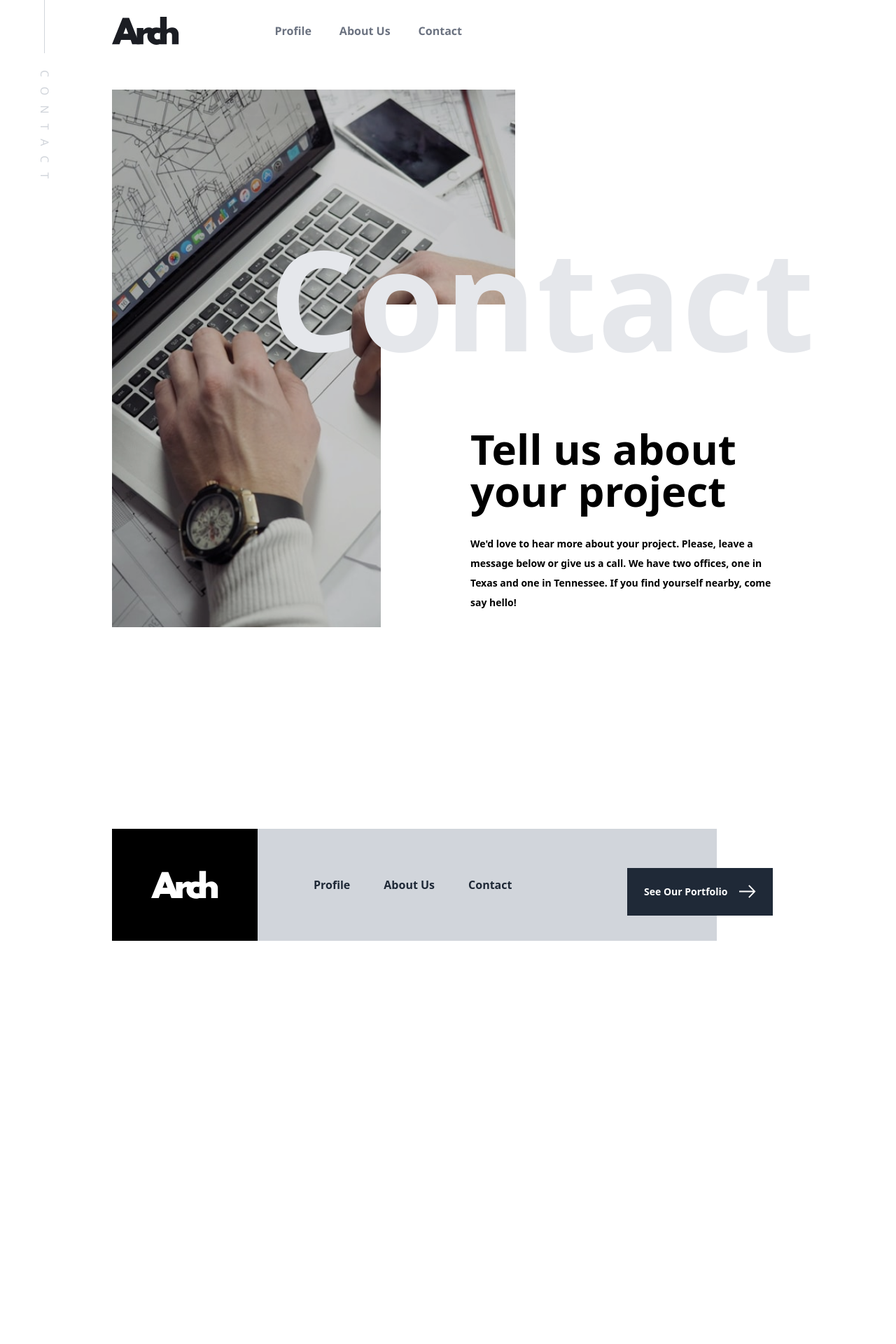
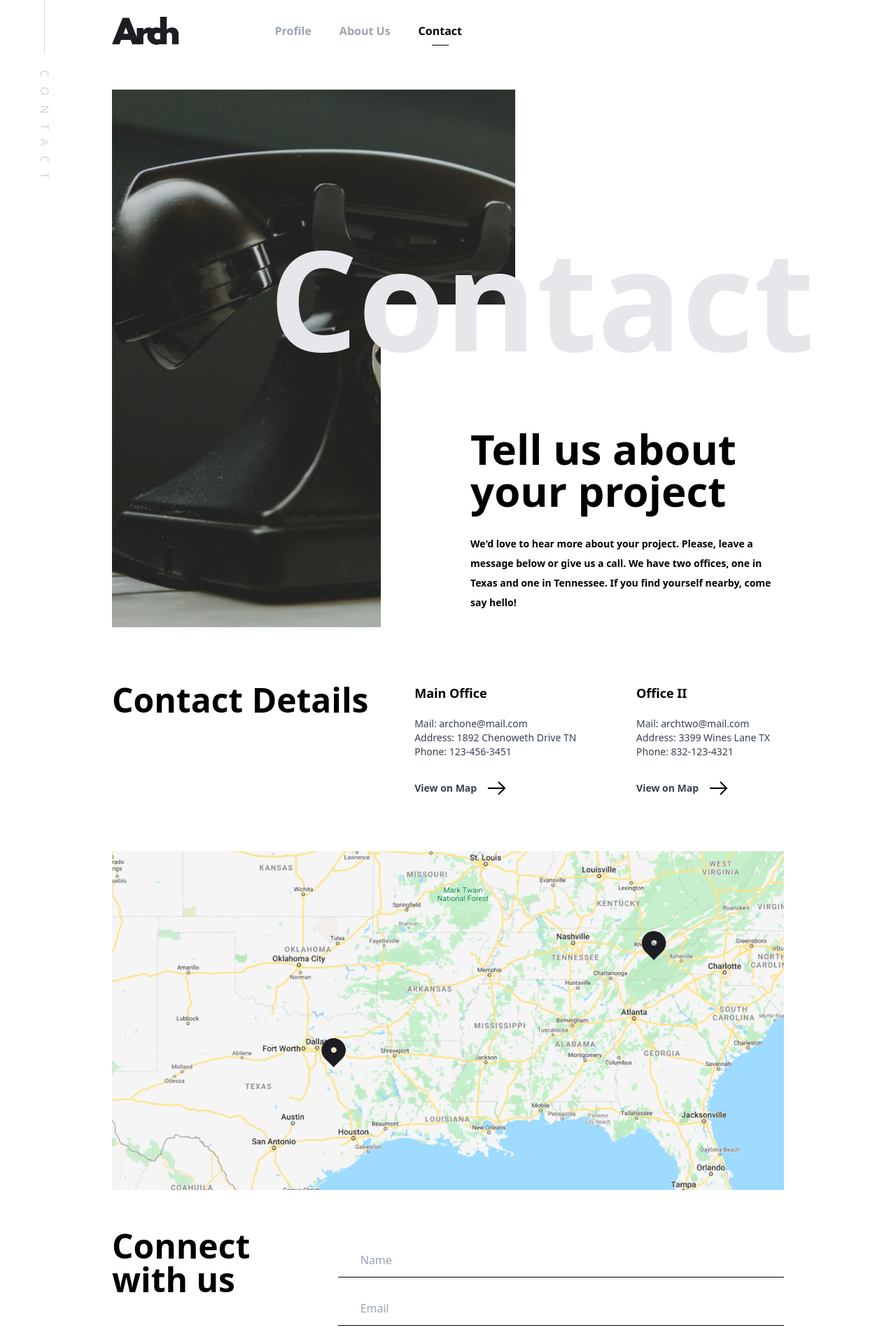
Before and after one commit to ahmedgamer4/Arch-studio, a React (Vite) app: page /contact in a window 1280 px wide. Shown: the part 40-1960 px from the top of the page at 70% size. Before the commit the page ends 1384 px from the top, so only its background shows below. Built offline with nearby package versions, Linux system fonts and the light colour scheme.

Commit message:
Make the code cleaner

```diff
--- a/json/data.json
+++ b/json/data.json
@@ -385,9 +385,9 @@
         "We'd love to hear more about your project. Please, leave a message below or give us a call. We have two offices, one in Texas and one in Tennessee. If you find yourself nearby, come say hello!"
       ],
       "image": {
-        "desktop": "/assets/about/desktop/image-hero.jpg",
-        "tablet": "/assets/about/desktop/image-hero.jpg",
-        "mobile": "/assets/about/desktop/image-hero.jpg"
+        "desktop": "/assets/contact/desktop/image-hero.jpg",
+        "tablet": "/assets/contact/desktop/image-hero.jpg",
+        "mobile": "/assets/contact/desktop/image-hero.jpg"
       }
     },
     "details": {
--- a/src/components/Card.tsx
+++ b/src/components/Card.tsx
@@ -19,10 +19,10 @@ type CardProps = {
 
 const cardVariants: Variants = {
   offscreen: {
-    y: 200
+    y: 100
   },
   onscreen: {
-    y: 50,
+    y: 0,
     transition: {
       type: "spring",
       duration: 1,
--- a/src/components/Featured.tsx
+++ b/src/components/Featured.tsx
@@ -8,7 +8,7 @@ function Featured() {
   const { projects } = data.portfolio
   return (
     <section className='mt-20 px-2 sm:p-0'>
-      <div className='flex justify-between w-full items-center -mb-8'>
+      <div className='flex justify-between w-full items-center'>
         <h2 className='text-5xl font-bold'>Featured</h2>
         <Link to='/portfolio' className='hidden md:flex mt-5 justify-between w-36 sm:w-40 items-center bg-gray-800 hover:bg-gray-600 py-4 px-5 sm:px-6 hover:pr-4 transition-[padding] duration-200'>
           <p className='font-semibold text-white'>See All</p>
--- a/src/components/Gallery.tsx
+++ b/src/components/Gallery.tsx
@@ -1,10 +1,20 @@
-import React, { useState } from 'react'
+import React, { useEffect, useState } from 'react'
 import data from '../../json/data.json'
 import Slide from './Slide'
 
 function Gallery() {
-  const [currentImage, setCurrentImage] = useState(1)
+  const [currentImage, setCurrentImage] = useState(0)
   const { slides } = data.home.hero
+
+  useEffect(() => {
+    const interval = setInterval(() => {
+      currentImage === 3 ?
+        setCurrentImage(0) :
+        setCurrentImage(prev => prev + 1)
+    }, 5000)
+
+    return () => clearInterval(interval)
+  }, [currentImage])
 
   return (
     <div>
--- a/src/components/Header.tsx
+++ b/src/components/Header.tsx
@@ -34,7 +34,7 @@ function Header() {
 
   return (
     <header className='w-11/12 sm:w-10/12 md:w-9/12 mx-auto py-10 sm:py-16 z-50 relative sm:static'>
-      <div  className='md:flex gap-x-6 absolute rotate-90 origin-left left-[5vw] -top-10 items-center hidden'>
+      <div className='md:flex gap-x-6 absolute rotate-90 origin-left left-[5vw] -top-10 items-center hidden'>
         <div className='w-36 h-[1px] bg-gray-300'></div>
         <p className='tracking-[14px] uppercase text-gray-300 '>{pageName}</p>
       </div>
@@ -42,14 +42,20 @@ function Header() {
         <Link to='/'>
           <img src={logo} className='w-24' alt="Arch logo" />
         </Link>
-        <ul className='text-gray-500 sm:text-base font-semibold sm:flex sm:gap-10 hidden'>
-          <li>
+        <ul className='text-gray-400  sm:text-base font-semibold sm:flex sm:gap-10 hidden'>
+          <li className={`hover:text-black transition-all ${pageName === 'portfolio'
+            ? 'relative after:absolute after:left-1/2 after:-translate-x-1/2 after:top-4 after:w-6 after:h-[1px] after:bg-black after:mt-4 text-black'
+            : ''}`}>
             <Link to='/portfolio'>Profile</Link>
           </li>
-          <li>
+          <li className={`hover:text-black transition-all ${pageName === 'about us'
+            ? 'relative after:absolute after:left-1/2 after:-translate-x-1/2 after:top-4 after:w-6 after:h-[1px] after:bg-black after:mt-4 text-black'
+            : ''}`}>
             <Link to='/about'>About Us</Link>
           </li>
-          <li>
+          <li className={`hover:text-black transition-all ${pageName === 'contact'
+            ? 'relative after:absolute after:left-1/2 after:-translate-x-1/2 after:top-4 after:w-6 after:h-[1px] after:bg-black after:mt-4 text-black'
+            : ''}`}>
             <Link to='/contact'>Contact</Link>
           </li>
         </ul>
@@ -58,7 +64,7 @@ function Header() {
             <nav className='w-[90%] bg-gray-100 absolute top-[73%] p-10 -right-[4.5%] z-20'>
               <ul className='text-gray-900 text-2xl font-semibold flex flex-col gap-10'>
                 <li className='cursor-pointer'>
-                  <Link to='/profile'>Profile</Link>
+                  <Link to='/portfolio'>Profile</Link>
                 </li>
                 <li className='cursor-pointer'>
                   <Link to='/about'>About Us</Link>
--- a/src/index.css
+++ b/src/index.css
@@ -2,6 +2,8 @@
 @tailwind components;
 @tailwind utilities;
 
+/* *{ border: 1px solid red;} */
+
 header {
   font-family: 'Segoe UI', Tahoma, Geneva, Verdana, sans-serif;
 }
--- a/src/pages/About.tsx
+++ b/src/pages/About.tsx
@@ -27,7 +27,7 @@ function About() {
         <div className='text-6xl font-bold max-w-xs'>
           <div>{about.leaders.heading}</div>
         </div>
-        <div className='grid grid-cols-1 sm:grid-cols-2 gap-9 '>{about.leaders.people.map(p => (
+        <div className='grid grid-cols-1 sm:grid-cols-2 gap-x-9 gap-y-14 mt-9'>{about.leaders.people.map(p => (
           <LeaderCard image={p.image} name={p.name} role={p.role} key={p.name} />
         ))}</div>
       </section>
--- a/src/pages/Contact.tsx
+++ b/src/pages/Contact.tsx
@@ -1,12 +1,68 @@
 import React from 'react'
 import Hero from '../components/Hero'
 import data from '../../json/data.json'
+import { Link } from 'react-router-dom'
+import arrow from '../../assets/icons/icon-arrow-black.svg'
+import mapImg from '../../assets/contact/desktop/image-map.png'
+import { Variants, motion } from 'framer-motion'
+
+const contactVariants: Variants = {
+  offscreen: {
+    y: 100
+  },
+  onscreen: {
+    y: 0,
+    transition: {
+      type: "spring",
+      duration: 1,
+    }
+  }
+};
 
 function Contact() {
   const { contact } = data
   return (
     <main className='sm:w-10/12 md:w-9/12 mx-auto'>
       <Hero name='Contact' hero={contact.hero} />
+
+      <section className='xl:flex py-20 justify-between px-4 sm:px-0'>
+        <h1 className='text-black text-5xl font-bold mb-4 xl:m-0'>{contact.details.heading}</h1>
+        {contact.details.addresses.map(a => (
+          <motion.div
+            initial="offscreen"
+            whileInView="onscreen"
+            viewport={{ once: true, amount: 0.1 }}
+            variants={contactVariants}
+            key={a.name}
+            className='font-medium text-gray-700 px-5 text-sm mt-12 xl:m-0 sm:flex xl:block items-center justify-between'>
+            <div>
+              <h5 className='font-bold text-lg text-black mb-5'>{a.name}</h5>
+              <p>Mail: {a.mail}</p>
+              <p>Address: {a.address}</p>
+              <p>Phone: {a.phone}</p>
+            </div>
+            <Link to={a.link} className='flex gap-4 max-w-[16rem] mt-8 font-bold'>
+              <p>View on Map</p>
+              <img src={arrow} alt="arrow " className='max-w-[30px] max-h-[30px]' />
+            </Link>
+          </motion.div>
+        ))}
+      </section>
+      <section>
+        <img src={mapImg} alt="map" />
+      </section>
+      <section className="mt-14 px-4 xl:px-0 xl:gap-x-2 grid xl:grid-cols-3">
+        <h2 className="lg:mb-6 text-5xl lg:heading-md font-bold max-w-[10rem] lg:max-w-full">Connect with us</h2>
+        <form action="" className="grid xl:col-span-2 text-sm sm:text-base">
+          <input type="text" placeholder="Name" name="name" className="outline-none border-b-black border-b pb-3 pl-8 pt-8" />
+          <input type="email" placeholder="Email" name="email" className="outline-none border-b-black border-b pb-3 pl-8 pt-8" />
+          <textarea name="message" placeholder="Message" className="outline-none border-b-black border-b pb-3 pl-8 pt-8 min-h-[6rem] max-h-[12rem]">
+          </textarea>
+          <button type="submit" className="justify-self-end p-6 aspect-square w-fit bg-gray-900 hover:bg-gray-700 active:bg-gray-500 text-white font-bold flex items-center justify-center transition-colors">
+            <img src={arrow} alt="" className="max-w-[30px] max-h-[30px] invert" />
+          </button>
+        </form>
+      </section>
     </main>
   )
 }
```
